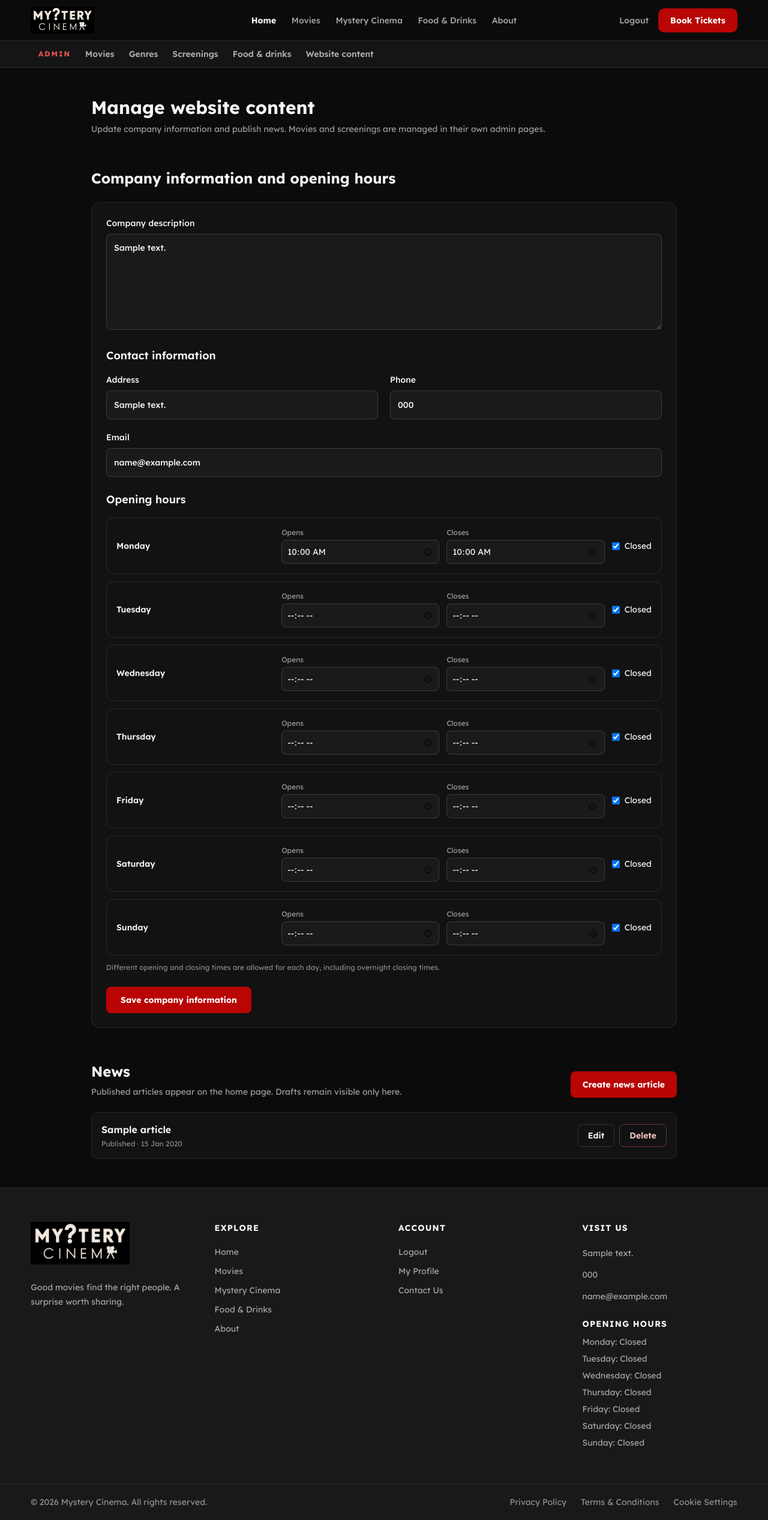
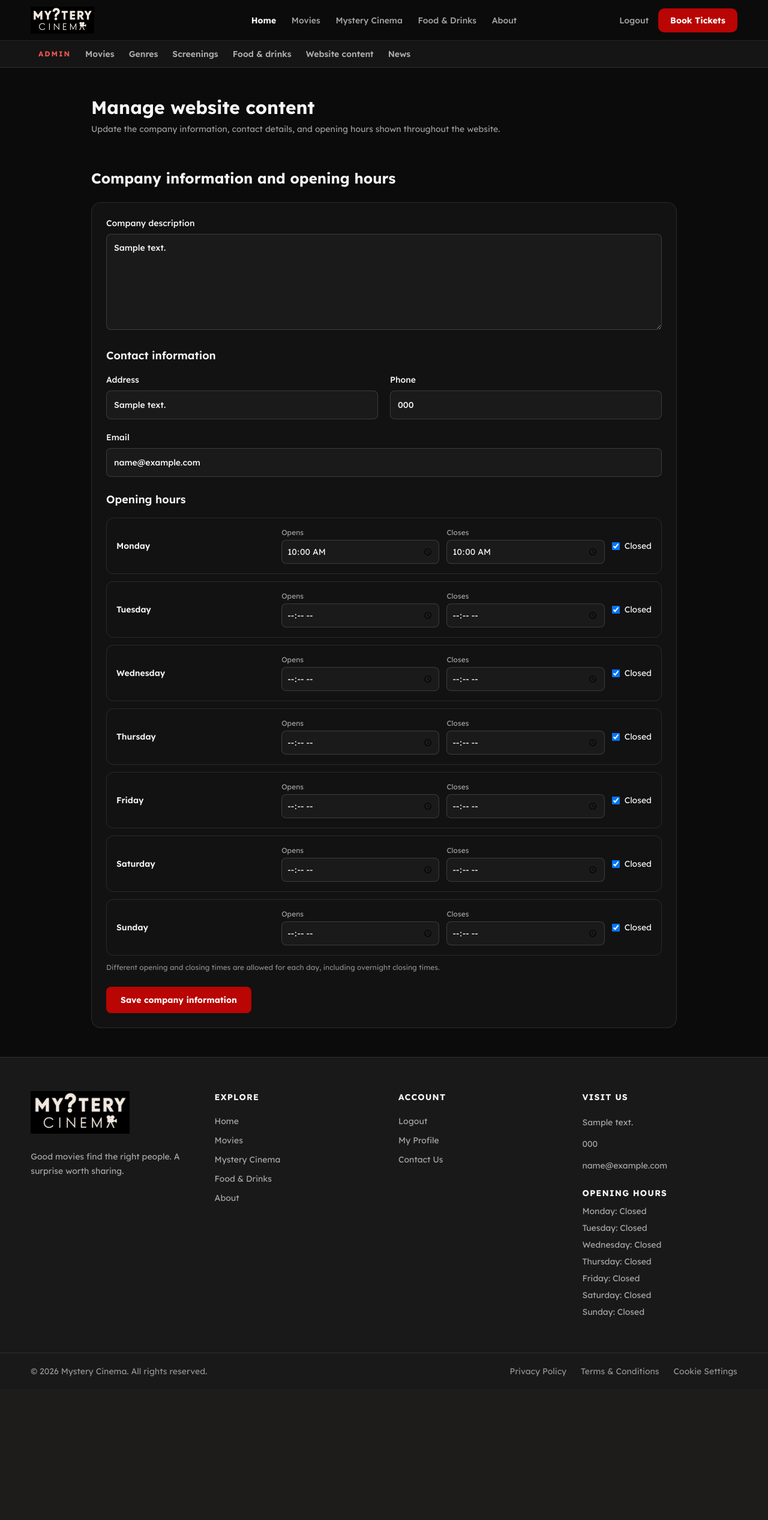
Before and after one commit to Domgaj01/MED, a PHP site: page /manage_site.php in a window 1280 px wide. Shown: the whole page at 60% size. After the commit the page ends 2295 px from the top, so only its background shows below. Run offline with PHP 8.4, Linux system fonts and the light colour scheme; the visitor is signed in with stand-in values (Sample User, id 1); tables that the repository leaves empty hold one stand-in row (values such as "Sample post").

Commit message:
update admin UIUX news and general site info separated

```diff
--- a/src/classes/SiteContentAdminController.php
+++ b/src/classes/SiteContentAdminController.php
@@ -7,10 +7,6 @@ class SiteContentAdminController extends AdminPageController
 {
     public array $settings = [];
     public array $openingHours = [];
-    public array $news = [];
-    public ?array $selectedNews = null;
-    public ?int $selectedNewsId = null;
-    public bool $isCreatingNews = false;
 
     private SiteContentManager $contentManager;
 
@@ -29,8 +25,6 @@ class SiteContentAdminController extends AdminPageController
         parent::__construct($connection);
 
         $this->contentManager = new SiteContentManager($connection);
-        $this->selectedNewsId = $this->positiveInteger($query["news_id"] ?? null);
-        $this->isCreatingNews = ($query["create_news"] ?? "") === "1";
 
         if ($requestMethod === "POST") {
             $this->handlePost($post);
@@ -43,22 +37,6 @@ class SiteContentAdminController extends AdminPageController
         $this->openingHours = $this->openingHours !== []
             ? $this->openingHours
             : $this->contentManager->getOpeningHours();
-        $this->news = $this->contentManager->getNews();
-
-        if ($this->selectedNewsId !== null && $this->selectedNews === null) {
-            $this->selectedNews = $this->contentManager->findNewsById($this->selectedNewsId);
-            if ($this->selectedNews === null && $this->error === "") {
-                $this->error = "That news article could not be found.";
-            }
-        }
-
-        if ($this->isCreatingNews && $this->selectedNews === null) {
-            $this->selectedNews = [
-                "title" => "",
-                "body" => "",
-                "is_published" => 0,
-            ];
-        }
     }
 
     private function handlePost(array $post): void
@@ -76,18 +54,8 @@ class SiteContentAdminController extends AdminPageController
             return;
         }
 
-        if ($action === "delete_news") {
-            $this->deleteNews($post);
-            return;
-        }
-
-        if ($action === "create_news" || $action === "update_news") {
-            $this->saveNews($post, $action === "create_news");
-            return;
-        }
-
         http_response_code(400);
-        $this->error = "Invalid content action.";
+        $this->error = "Invalid website content action.";
     }
 
     private function saveSiteContent(array $post): void
@@ -174,64 +142,6 @@ class SiteContentAdminController extends AdminPageController
         return $openingHours;
     }
 
-    private function saveNews(array $post, bool $isCreating): void
-    {
-        $newsId = $isCreating
-            ? null
-            : $this->positiveInteger($post["news_id"] ?? null);
-        $article = [
-            "title" => $this->postedString($post, "title"),
-            "body" => $this->postedString($post, "body"),
-            "is_published" => isset($post["is_published"]) && $post["is_published"] === "1" ? 1 : 0,
-        ];
-        $this->isCreatingNews = $isCreating;
-        $this->selectedNewsId = $newsId;
-        $this->selectedNews = $article;
-
-        if (!$isCreating && $newsId === null) {
-            $this->error = "Choose a valid news article to edit.";
-        } elseif ($article["title"] === "" || mb_strlen($article["title"], "UTF-8") > 200) {
-            $this->error = "Title is required and must be no more than 200 characters.";
-        } elseif ($article["body"] === "" || mb_strlen($article["body"], "UTF-8") > 60000) {
-            $this->error = "Article text is required and must be no more than 60,000 characters.";
-        } else {
-            try {
-                $this->selectedNewsId = $this->contentManager->saveNews(
-                    $article,
-                    $newsId
-                );
-                $parameter = $isCreating ? "created=1" : "news_saved=1";
-                $this->redirectTo(
-                    "manage_site.php?news_id=" . $this->selectedNewsId . "&" . $parameter . "#news"
-                );
-            } catch (DomainException $exception) {
-                $this->error = $exception->getMessage();
-            } catch (mysqli_sql_exception $exception) {
-                error_log("News save failed: " . $exception->getMessage());
-                $this->error = "Could not save the news article. Check the server log for details.";
-            }
-        }
-    }
-
-    private function deleteNews(array $post): void
-    {
-        $newsId = $this->positiveInteger($post["news_id"] ?? null);
-        if ($newsId === null) {
-            $this->error = "Choose a valid news article to delete.";
-            return;
-        }
-
-        try {
-            if ($this->contentManager->deleteNews($newsId)) {
-                $this->redirectTo("manage_site.php?deleted=1#news");
-            }
-            $this->error = "That news article could not be found.";
-        } catch (mysqli_sql_exception $exception) {
-            error_log("News deletion failed: " . $exception->getMessage());
-            $this->error = "Could not delete the news article. Check the server log for details.";
-        }
-    }
-
     private function postedString(array $post, string $key): string
     {
         return isset($post[$key]) && is_string($post[$key])
@@ -243,12 +153,6 @@ class SiteContentAdminController extends AdminPageController
     {
         if (isset($query["saved"])) {
             $this->message = "Company information and opening hours saved.";
-        } elseif (isset($query["created"])) {
-            $this->message = "News article created.";
-        } elseif (isset($query["news_saved"])) {
-            $this->message = "News article changes saved.";
-        } elseif (isset($query["deleted"])) {
-            $this->message = "News article deleted.";
         }
     }
 }
--- a/src/header.php
+++ b/src/header.php
@@ -68,6 +68,7 @@ if (logged_in()) {
                     "manage_screenings.php" => "Screenings",
                     "manage_foods.php" => "Food &amp; drinks",
                     "manage_site.php" => "Website content",
+                    "manage_news.php" => "News",
                 ] as $adminPage => $label): ?>
                     <a
                         class="text-sm font-semibold text-white/65 transition-colors hover:text-white"
--- a/src/manage_site.php
+++ b/src/manage_site.php
@@ -10,10 +10,6 @@ $error = $page->error;
 $csrfToken = $page->csrfToken;
 $settings = $page->settings;
 $openingHours = $page->openingHours;
-$news = $page->news;
-$selectedNews = $page->selectedNews;
-$selectedNewsId = $page->selectedNewsId;
-$isCreatingNews = $page->isCreatingNews;
 $days = [
     1 => "Monday",
     2 => "Tuesday",
@@ -29,7 +25,7 @@ $days = [
 <main class="mx-auto min-h-[650px] max-w-5xl space-y-14 px-6 py-12">
     <div>
         <h1 class="text-3xl font-bold">Manage website content</h1>
-        <p class="mt-2 text-sm text-white/60">Update company information and publish news. Movies and screenings are managed in their own admin pages.</p>
+        <p class="mt-2 text-sm text-white/60">Update the company information, contact details, and opening hours shown throughout the website.</p>
     </div>
 
     <?php if ($message !== ""): ?>
@@ -97,70 +93,6 @@ $days = [
         </form>
     </section>
 
-    <section id="news" aria-labelledby="news-title">
-        <div class="flex flex-wrap items-end justify-between gap-4">
-            <div>
-                <h2 class="text-2xl font-bold" id="news-title">News</h2>
-                <p class="mt-2 text-sm text-white/60">Published articles appear on the home page. Drafts remain visible only here.</p>
-            </div>
-            <a class="inline-flex rounded-lg bg-accent px-5 py-3 text-sm font-bold text-white transition-colors hover:bg-accent-dark" href="manage_site.php?create_news=1#news">Create news article</a>
-        </div>
-
-        <?php if ($selectedNews !== null): ?>
-            <form action="manage_site.php#news" method="post" class="mt-6 space-y-5 rounded-2xl border border-white/10 bg-white/[0.03] p-6">
-                <input type="hidden" name="csrf_token" value="<?= AdminPageController::escape($csrfToken) ?>">
-                <input type="hidden" name="action" value="<?= $isCreatingNews ? "create_news" : "update_news" ?>">
-                <?php if (!$isCreatingNews): ?>
-                    <input type="hidden" name="news_id" value="<?= (int) $selectedNewsId ?>">
-                <?php endif; ?>
-
-                <h3 class="text-lg font-semibold"><?= $isCreatingNews ? "Create article" : "Edit article" ?></h3>
-                <label class="block text-sm font-medium" for="news-title">
-                    Title
-                    <input class="mt-2 h-12 w-full rounded-lg border border-white/15 bg-[#1a1a1a] px-3 text-background" id="news-title" name="title" maxlength="200" value="<?= AdminPageController::escape($selectedNews["title"]) ?>" required>
-                </label>
-                <label class="block text-sm font-medium" for="news-body">
-                    Article text
-                    <textarea class="mt-2 min-h-48 w-full rounded-lg border border-white/15 bg-[#1a1a1a] p-3 text-background" id="news-body" name="body" maxlength="60000" required><?= AdminPageController::escape($selectedNews["body"]) ?></textarea>
-                </label>
-                <label class="inline-flex items-center gap-2 text-sm">
-                    <input type="checkbox" name="is_published" value="1" <?= (int) $selectedNews["is_published"] === 1 ? "checked" : "" ?>>
-                    Publish on the home page
-                </label>
-                <div class="flex flex-wrap gap-3">
-                    <button class="rounded-lg bg-accent px-6 py-3 text-sm font-bold text-white transition-colors hover:bg-accent-dark" type="submit"><?= $isCreatingNews ? "Create article" : "Save article" ?></button>
-                    <a class="rounded-lg border border-white/15 px-6 py-3 text-sm font-semibold hover:bg-white/5" href="manage_site.php#news">Cancel</a>
-                </div>
-            </form>
-        <?php endif; ?>
-
-        <?php if ($news === []): ?>
-            <p class="mt-6 rounded-xl border border-white/10 p-5 text-sm text-white/60">No news articles have been created yet.</p>
-        <?php else: ?>
-            <ul class="mt-6 space-y-3">
-                <?php foreach ($news as $article): ?>
-                    <li class="flex flex-wrap items-center justify-between gap-4 rounded-xl border border-white/10 bg-white/[0.03] p-4">
-                        <div class="min-w-0">
-                            <h3 class="font-semibold"><?= AdminPageController::escape($article["title"]) ?></h3>
-                            <p class="mt-1 text-xs text-white/50">
-                                <?= (int) $article["is_published"] === 1 ? "Published" : "Draft" ?>
-                                · <?= AdminPageController::escape(date("d M Y", strtotime($article["created_at"]))) ?>
-                            </p>
-                        </div>
-                        <div class="flex shrink-0 gap-2">
-                            <a class="rounded-lg border border-white/15 px-4 py-2 text-sm font-semibold hover:bg-white/5" href="manage_site.php?news_id=<?= (int) $article["news_id"] ?>#news">Edit</a>
-                            <form action="manage_site.php#news" method="post" onsubmit="return confirm('Delete this news article?');">
-                                <input type="hidden" name="csrf_token" value="<?= AdminPageController::escape($csrfToken) ?>">
-                                <input type="hidden" name="action" value="delete_news">
-                                <input type="hidden" name="news_id" value="<?= (int) $article["news_id"] ?>">
-                                <button class="rounded-lg border border-red-400/40 px-4 py-2 text-sm font-semibold text-red-200 hover:bg-red-400/10" type="submit">Delete</button>
-                            </form>
-                        </div>
-                    </li>
-                <?php endforeach; ?>
-            </ul>
-        <?php endif; ?>
-    </section>
 </main>
 
 <?php include __DIR__ . "/footer.php"; ?>
--- a/src/movies.php
+++ b/src/movies.php
@@ -35,7 +35,6 @@ while ($row = $result->fetch_assoc()) {
 ksort($genres);
 
 $result->free();
-$conn->close();
 ?>
 <?php include __DIR__ . '/header.php'; ?>
 
```
Also changed, not shown: src/classes/NewsAdminController.php (added, +140 -0 lines), src/manage_news.php (added, +94 -0 lines), README.md.
